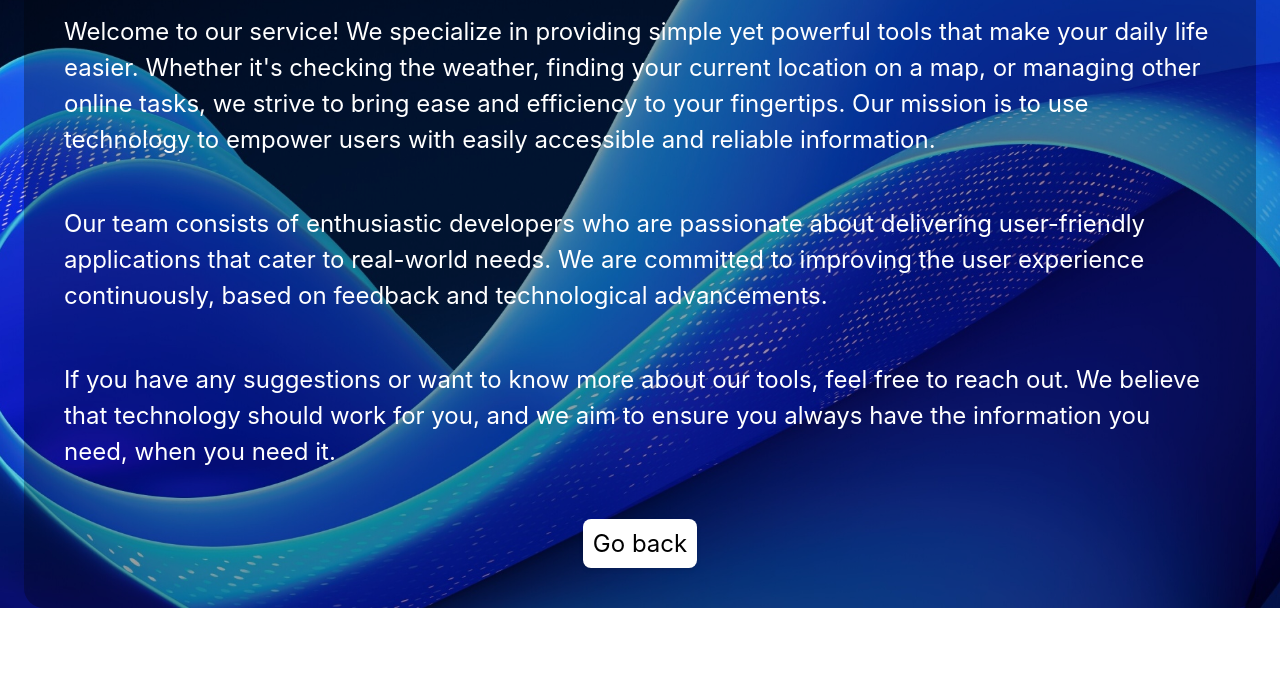
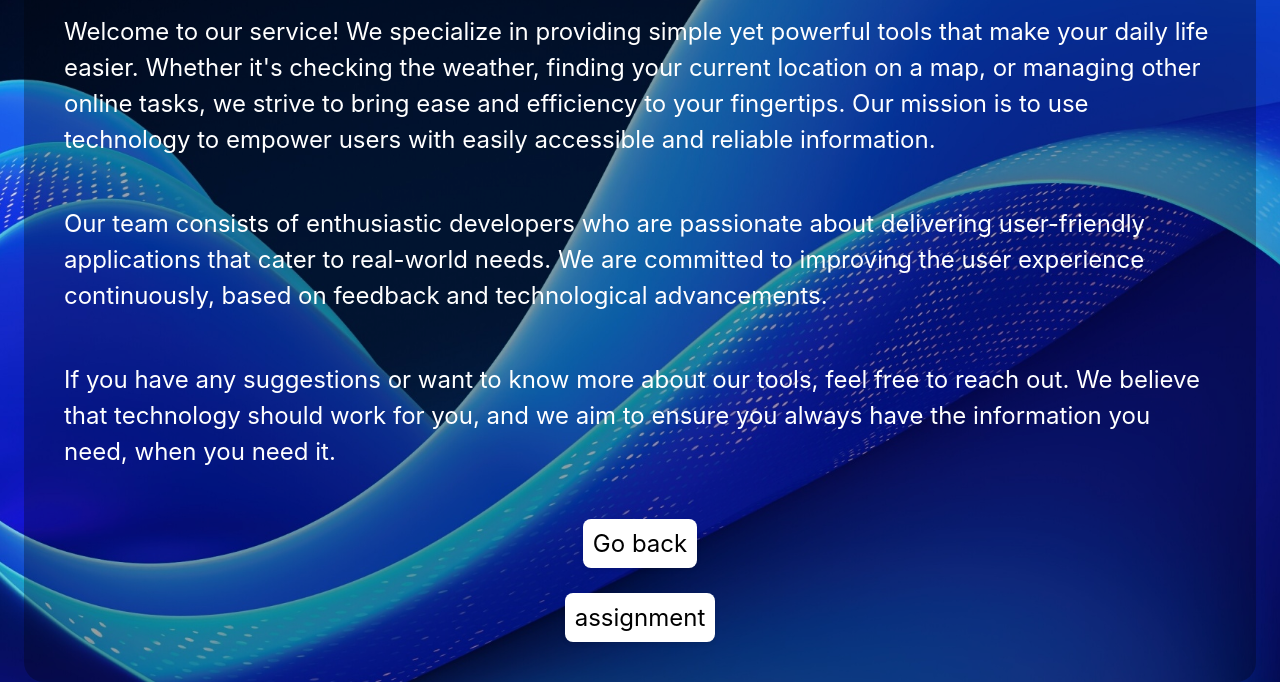
Before and after one commit to Lion504/HTML-CSS-review, a website built with webpack: page about.html in a window 1280 px wide. Shown: the part 372-1054 px from the top of the page. Before the commit the page ends 980 px from the top, so only its background shows below. Built offline with nearby package versions, Linux system fonts and the light colour scheme.

Commit message:
add assignment link to aboutus

```diff
--- a/about.html
+++ b/about.html
@@ -13,6 +13,7 @@
         <p class="aboutUs">Our team consists of enthusiastic developers who are passionate about delivering user-friendly applications that cater to real-world needs. We are committed to improving the user experience continuously, based on feedback and technological advancements.</p>
         <p class="aboutUs">If you have any suggestions or want to know more about our tools, feel free to reach out. We believe that technology should work for you, and we aim to ensure you always have the information you need, when you need it.</p>
         <button class="back" onclick="window.location.href='index.html';">Go back</button>
+        <button class="back" onclick="window.location.href='assignment.html';">assignment</button>
     </div>
   <script>
    document.addEventListener("DOMContentLoaded", function() {
```
